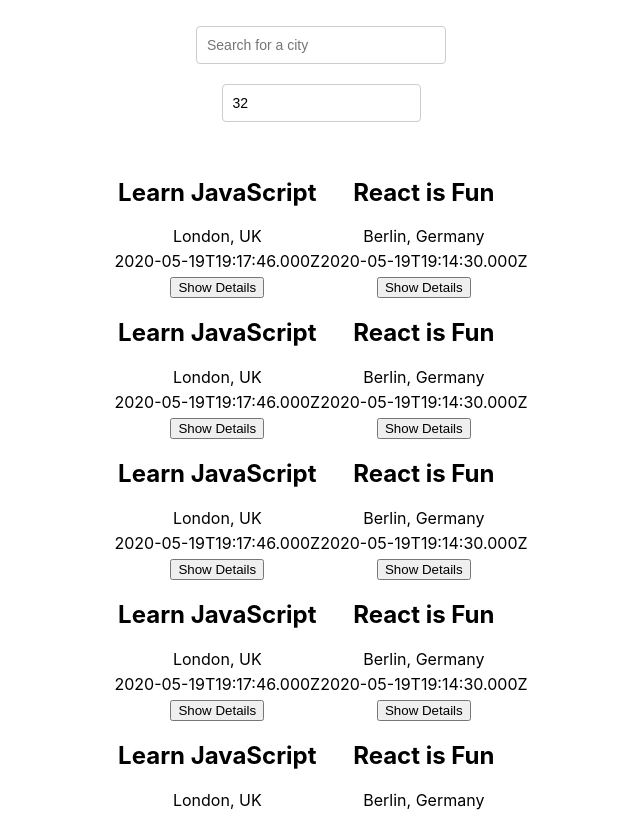
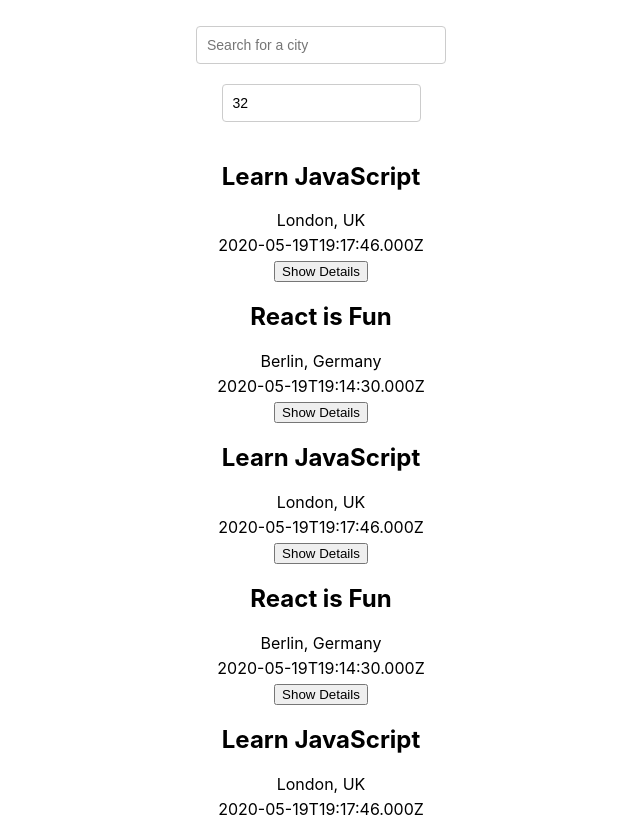
Before and after one commit to SyncMyShip/UMeet, a React (Create React App) app: page / in a window 1280 px wide. Shown: the top 817 px of the page, without its empty margins (319-959 px from the left). Built offline with nearby package versions, Linux system fonts and the light colour scheme.

Commit message:
revert css

```diff
--- a/src/App.css
+++ b/src/App.css
@@ -68,13 +68,6 @@ input[type="number"] {
   background-color: #bcdcdb;
 }
 
-#event-list {
-  display: grid;
-  grid-template-columns: auto auto;
-  justify-self: center;
-  justify-content: stretch;
-}
-
 .event {
   padding: 10px 10px 35px;
   margin-bottom: 10px;
```
